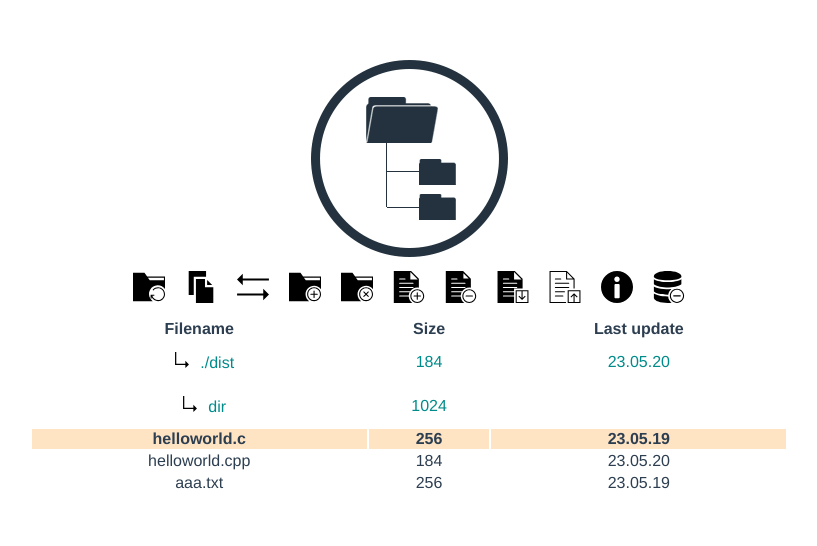
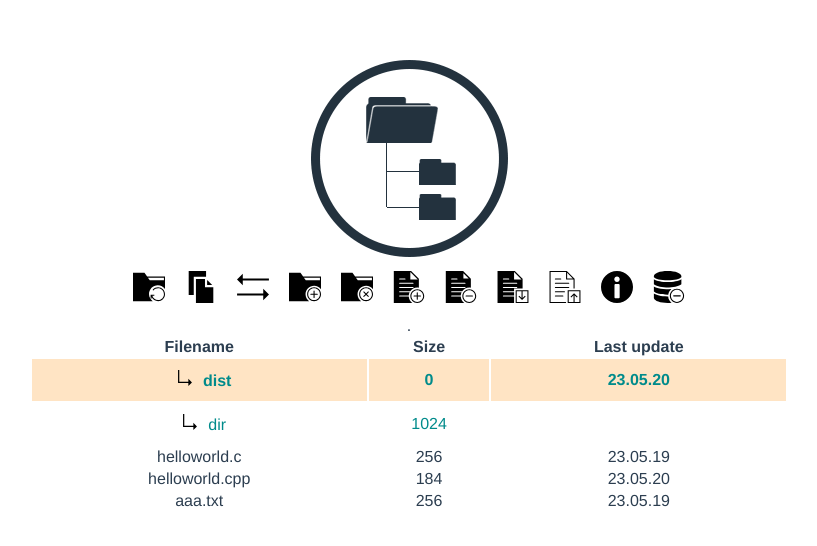
Before and after one commit to MefAldemisov/DistributedFileSstem, a Vue app in the folder front/: page / in a window 1280 px wide. Shown: the top 546 px of the page, without its empty margins (231-1048 px from the left). Built offline with nearby package versions, Linux system fonts and the light colour scheme.

Commit message:
Added communication between components

```diff
--- a/front/src/App.vue
+++ b/front/src/App.vue
@@ -1,111 +1,51 @@
+<script>
+import Icon from "./components/Icon.vue";
+import FSTable from "./components/FSTable.vue";
+export default {
+    name: "App",
+    components: {
+        Icon,
+        FSTable,
+    },
+    data() {
+        return {
+            dir: ".",
+            active: {},
+            topIcons: [
+                "refresh",
+                "copy",
+                "move",
+                "mkdir",
+                "rm_dir",
+                "touch",
+                "rm_file",
+                "download",
+                "upload",
+                "info",
+                "rm_rf",
+            ],
+        };
+    },
+};
+</script>
 <template>
     <div id="app">
         <img alt="Vue logo" src="./assets/logo.png" />
         <div>
-            <icon type="refresh" width="2rem"></icon>
-            <icon type="copy" width="2rem"></icon>
-            <icon type="move" width="2rem"></icon>
-            <icon type="mkdir" width="2rem"></icon>
-            <icon type="rm_dir" width="2rem"></icon>
-            <icon type="touch" width="2rem"></icon>
-            <icon type="rm_file" width="2rem"></icon>
-            <icon type="download" width="2rem"></icon>
-            <icon type="upload" width="2rem"></icon>
-            <icon type="info" width="2rem"></icon>
-            <icon type="rm_rf" width="2rem"></icon>
+            <icon
+                v-for="icon in topIcons"
+                :type="icon"
+                :key="icon"
+                width="2rem"
+            ></icon>
         </div>
-        <table>
-            <thead>
-                <th>Filename</th>
-                <th>Size</th>
-                <th>Last update</th>
-            </thead>
-            <tbody>
-                <tr
-                    :class="{ active: file.index == active, dir: file.data }"
-                    v-for="file in files"
-                    :key="file.index"
-                    @click="setActive(file.index)"
-                >
-                    <td>
-                        <icon v-if="file.data" type="arrow" width="1rem"></icon
-                        >{{ file.name }}
-                    </td>
-                    <td>{{ file.size }}</td>
-                    <td>{{ file.upd }}</td>
-                </tr>
-            </tbody>
-        </table>
+        <div>{{ dir }}</div>
+        <f-s-table
+            @upd_active="active = $event"
+            @upd_dir="dir = $event"
+        ></f-s-table>
     </div>
 </template>
-
-<script>
-import Icon from "./components/Icon.vue";
-
-export default {
-    name: "App",
-    components: {
-        Icon,
-    },
-    data() {
-        return {
-            files: [
-                {
-                    index: 3,
-                    name: "./dist",
-                    size: "184",
-                    upd: "23.05.20",
-                    data: [],
-                },
-                {
-                    index: -1,
-                    name: "dir",
-                    size: "1024",
-                    data: [
-                        {
-                            index: 0,
-                            name: "helloworld.c",
-                            size: "256",
-                            upd: "23.05.19",
-                        },
-                        {
-                            index: 1,
-                            name: "helloworld.cpp",
-                            size: "184",
-                            upd: "23.05.20",
-                        },
-                    ],
-                },
-                {
-                    index: 0,
-                    name: "helloworld.c",
-                    size: "256",
-                    upd: "23.05.19",
-                },
-                {
-                    index: 1,
-                    name: "helloworld.cpp",
-                    size: "184",
-                    upd: "23.05.20",
-                },
-                {
-                    index: 2,
-                    name: "aaa.txt",
-                    size: "256",
-                    upd: "23.05.19",
-                },
-            ],
-            active: 0,
-        };
-    },
-    methods: {
-        setActive(index) {
-            this.active = index;
-        },
-    },
-};
-</script>
-
 <style>
 #app {
     font-family: Avenir, Helvetica, Arial, sans-serif;
@@ -115,18 +55,9 @@ export default {
     color: #2c3e50;
     margin-top: 60px;
 }
+
 table {
     width: 60%;
     margin: auto;
 }
-tr:hover {
-    background-color: bisque;
-}
-.active {
-    font-weight: 800;
-    background-color: bisque;
-}
-.dir {
-    color: darkcyan;
-}
 </style>
--- /dev/null
+++ b/front/src/components/FSTable.vue
@@ -0,0 +1,149 @@
+<script>
+import Icon from "./Icon.vue";
+export default {
+    name: "FSTable",
+    components: {
+        Icon,
+    },
+    // props: {
+
+    // },
+    data() {
+        return {
+            files: [
+                {
+                    index: 0,
+                    name: "dist",
+                    size: "0",
+                    upd: "23.05.20",
+                    data: [],
+                },
+                {
+                    index: 1,
+                    name: "dir",
+                    size: "1024",
+                    data: [
+                        {
+                            index: 0,
+                            name: "helloworld.c",
+                            size: "256",
+                            upd: "23.05.19",
+                        },
+                        {
+                            index: 1,
+                            name: "helloworld.cpp",
+                            size: "184",
+                            upd: "23.05.20",
+                        },
+                    ],
+                },
+                {
+                    index: 2,
+                    name: "helloworld.c",
+                    size: "256",
+                    upd: "23.05.19",
+                },
+                {
+                    index: 3,
+                    name: "helloworld.cpp",
+                    size: "184",
+                    upd: "23.05.20",
+                },
+                {
+                    index: 4,
+                    name: "aaa.txt",
+                    size: "256",
+                    upd: "23.05.19",
+                },
+            ],
+            current_location: [],
+            active: 0,
+        };
+    },
+    computed: {
+        current_files() {
+            let res = this.files;
+            for (let i = 0; i < this.current_location.length; i++) {
+                res = res[this.current_location[i]].data;
+            }
+            return res;
+        },
+        current_path() {
+            let str = ".";
+            let res = this.files;
+            for (let i = 0; i < this.current_location.length; i++) {
+                const loc = res[this.current_location[i]];
+                res = loc.data;
+                str += `/${loc.name}`;
+            }
+            str += `/${this.current_files[this.active].name}`;
+
+            return str;
+        },
+    },
+    methods: {
+        setActive(index) {
+            if (this.active != index) {
+                this.active = index;
+                this.$emit("upd_active", this.current_files[index]);
+            } else if (this.current_files[index].data) {
+                // if is dir -> go deep
+                if (this.current_files[index].data.length > 0) {
+                    this.current_location.push(index);
+                    this.active = 0;
+                } else {
+                    alert("The directory is empty");
+                }
+            }
+            this.$emit("upd_dir", this.current_path);
+        },
+        backDir() {
+            this.current_location.pop();
+            this.$emit("upd_dir", this.current_path);
+            this.$emit("upd_active", this.current_files[0]);
+        },
+    },
+};
+</script>
+<template>
+    <table>
+        <thead>
+            <th>Filename</th>
+            <th>Size</th>
+            <th>Last update</th>
+        </thead>
+        <tbody>
+            <tr v-if="current_location.length" @click="backDir()">
+                <td><icon type="arrow-back" width="1rem"></icon></td>
+            </tr>
+            <tr
+                :class="{
+                    'active-row': active == file.index,
+                    dir: file.data,
+                }"
+                v-for="file in current_files"
+                :key="file.index"
+                @click="setActive(file.index)"
+            >
+                <td>
+                    <icon v-if="file.data" type="arrow" width="1rem"></icon
+                    >{{ file.name }}
+                </td>
+                <td>{{ file.size }}</td>
+                <td>{{ file.upd }}</td>
+            </tr>
+        </tbody>
+    </table>
+</template>
+<style>
+tr:hover {
+    background-color: bisque;
+}
+.active-row {
+    font-weight: 800;
+    background-color: bisque;
+}
+.dir {
+    color: darkcyan;
+}
+</style>
--- a/front/src/components/Icon.vue
+++ b/front/src/components/Icon.vue
@@ -1,5 +1,6 @@
 <script>
 import IconArrow from "./icons/IconArrow.vue";
+import IconArrowBack from "./icons/IconArrowBack.vue";
 import IconCopy from "./icons/IconCopy.vue";
 import IconDownload from "./icons/IconDownload.vue";
 import IconInfo from "./icons/IconInfo.vue";
@@ -24,6 +25,7 @@ export default {
     },
     components: {
         IconArrow,
+        IconArrowBack,
         IconCopy,
         IconDownload,
         IconInfo,
@@ -41,6 +43,10 @@ export default {
 <template>
     <div class="inline hoverable" :title="type">
         <icon-arrow :width="width" v-if="type == 'arrow'"></icon-arrow>
+        <icon-arrow-back
+            :width="width"
+            v-if="type == 'arrow-back'"
+        ></icon-arrow-back>
         <icon-copy :width="width" v-if="type == 'copy'"></icon-copy>
         <icon-download :width="width" v-if="type == 'download'"></icon-download>
         <icon-info :width="width" v-if="type == 'info'"></icon-info>
--- /dev/null
+++ b/front/src/components/icons/IconArrowBack.vue
@@ -0,0 +1,23 @@
+<script>
+export default {
+    name: "IconArrowBack",
+};
+</script>
+<template>
+    <svg
+        version="1.1"
+        id="Layer_1"
+        xmlns="http://www.w3.org/2000/svg"
+        xmlns:xlink="http://www.w3.org/1999/xlink"
+        x="0px"
+        y="0px"
+        viewBox="0 0 377.369 377.369"
+        style="enable-background: new 0 0 377.369 377.369"
+        xml:space="preserve"
+    >
+        <polygon
+            points="355.295,0 325.295,0 325.295,282.008 79.254,282.008 123.894,237.369 102.681,216.156 22.074,296.762
+	102.681,377.369 123.894,356.156 79.746,312.008 355.295,312.008 "
+        />
+    </svg>
+</template>
```
